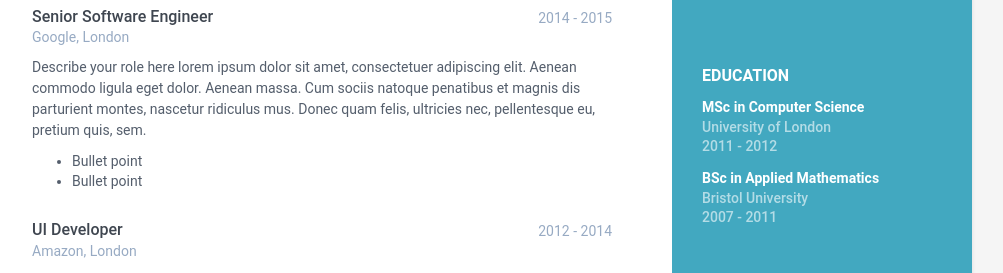
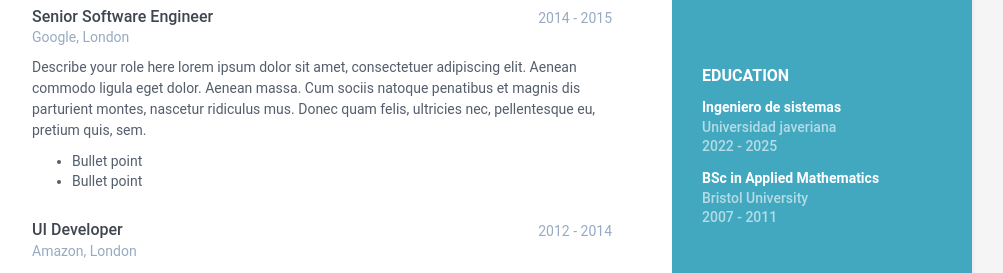
Before and after one commit to Pardo250/Pardo-cv-2-Galvis-cv-2, a Jekyll site: the page built from index.html, in a window 1280 px wide and 900 px high, scrolled down 442 px. Shown: the part 161-434 px from the top of the window, without its empty margins (168-1171 px from the left). Built offline with Jekyll 4.4.1, drawn with Linux system fonts in a browser that asks for light colours.

Commit message:
Update data.yml

```diff
--- a/_data/data.yml
+++ b/_data/data.yml
@@ -67,9 +67,9 @@ career-profile:
 education:
     title: Education
     info:
-      - degree: MSc in Computer Science
-        university: University of London
-        time: 2011 - 2012
+      - degree: Ingeniero de sistemas
+        university: Universidad javeriana
+        time: 2022 - 2025
         details: |
           Describe your study here lorem ipsum dolor sit amet, consectetuer
           adipiscing elit. Aenean commodo ligula eget dolor. Aenean massa. Cum
```
